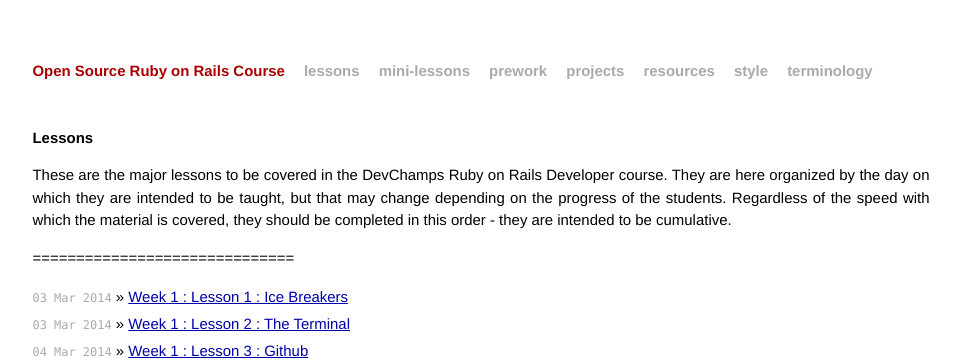
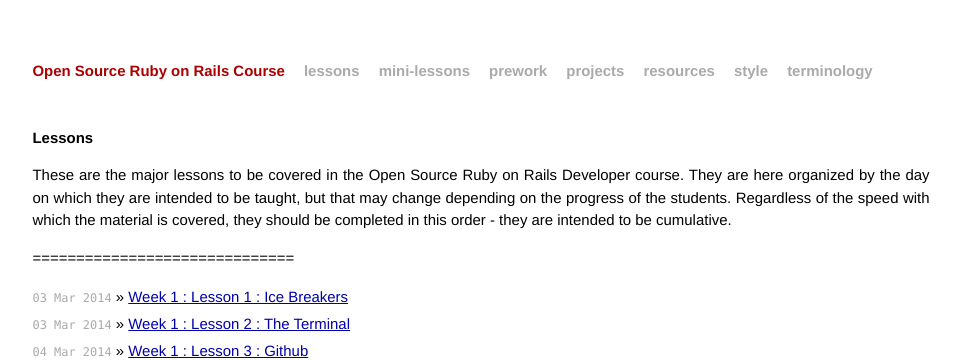
Before and after one commit to RealTschoegl/opensourcebootcamp, a Jekyll site: the page built from index.html, in a window 1280 px wide. Shown: the top 360 px of the page, without its empty margins (159-1120 px from the left). Built offline with Jekyll 4.4.1, drawn with Linux system fonts in a browser that asks for light colours; Markdown is read by kramdown in place of the engine named in the settings.

Commit message:
More changes.

```diff
--- a/_posts/2014-03-03-lesson-ice-breakers.markdown
+++ b/_posts/2014-03-03-lesson-ice-breakers.markdown
@@ -4,7 +4,7 @@
 category: lesson
 ---
 
-Welcome to Devchamps' inaugural Ruby on Rails Developer course!  Over the next twelve weeks you will be learning web development, computer programming, and product design.  By the end, you will be real, honest-to-goodness hackers.  But first, who are you?
+Welcome to the Open Source Ruby on Rails Developer course!  Over the next twelve weeks you will be learning web development, computer programming, and product design.  By the end, you will be real, honest-to-goodness hackers.  But first, who are you?
 
 ## Getting Comfy
 
--- a/index.html
+++ b/index.html
@@ -5,7 +5,7 @@
 
 <div id="home">
   <h1>Lessons</h1>
-  <p>These are the major lessons to be covered in the DevChamps Ruby on Rails Developer course.  They are here organized by the day on which they are intended to be taught, but that may change depending on the progress of the students.  Regardless of the speed with which the material is covered, they should be completed in this order - they are intended to be cumulative.</p>
+  <p>These are the major lessons to be covered in the Open Source Ruby on Rails Developer course.  They are here organized by the day on which they are intended to be taught, but that may change depending on the progress of the students.  Regardless of the speed with which the material is covered, they should be completed in this order - they are intended to be cumulative.</p>
   <p>==============================</p>
   <ul class="posts">
     {% for post in site.posts reversed %}
--- a/prework/index.markdown
+++ b/prework/index.markdown
@@ -5,7 +5,7 @@
 
 ## Prework
 
-Listed below is the Prework for each student who is going to attend the DevChamps Ruby on Rails Developers Program.  The required coursework is that which every student is expected to have completed by the time the course starts.  The recommended/optional/advanced coursework would give a student a strong start and foundation for the course, but covers material that a student is not expected to know going in.
+Listed below is the Prework for each student who is going to attend the Open Source Ruby on Rails Developers Program.  The required coursework is that which every student is expected to have completed by the time the course starts.  The recommended/optional/advanced coursework would give a student a strong start and foundation for the course, but covers material that a student is not expected to know going in.
 
 All of the courses listed are either free, in the case of Codecademy, or are free tracks, as with Code School, or can be accessed using a free trial, in the case of Treehouse.
 
```
Also changed, not shown: other parts of _posts/2014-03-03-lesson-ice-breakers.markdown (+1 -1 lines), README.md.
